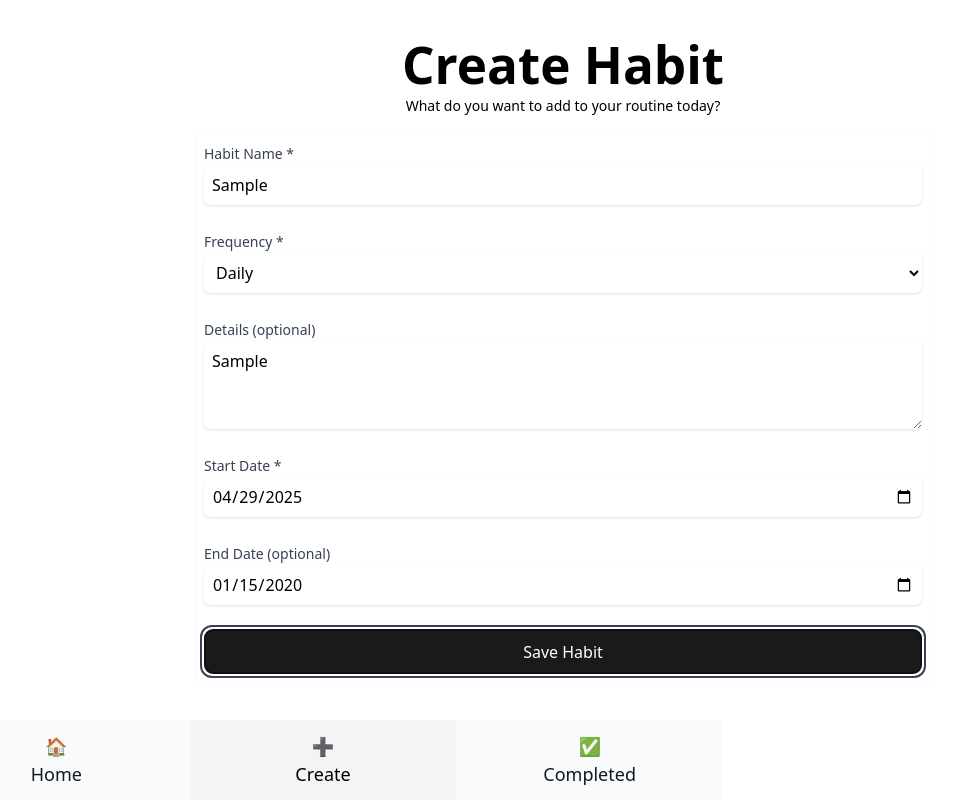
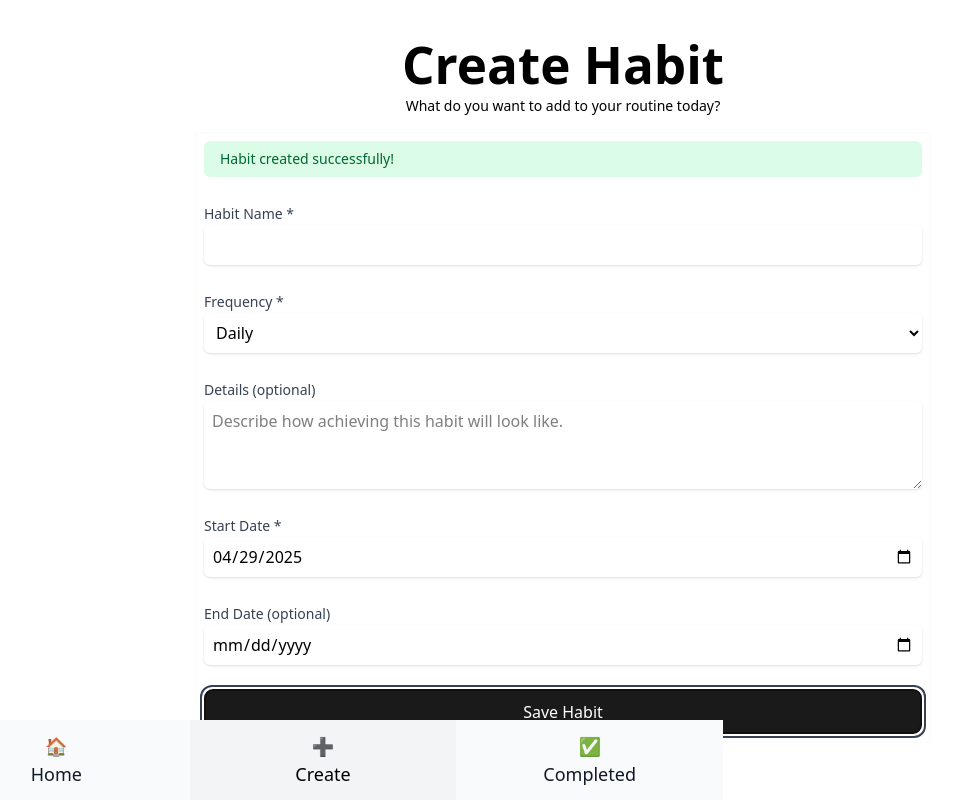
Before and after one commit to damienaries/habit-tracker, a React (Vite) app: page /create in a window 1280 px wide. Both pictures are taken after typing "Sample", "Sample", "2020-01-15" into the empty fields and a click on the button "Save Habit". Shown: the whole page, without its empty margins (77-1034 px from the left). Built offline with nearby package versions, Linux system fonts and the light colour scheme.

Commit message:
add form submit feedback

```diff
--- a/src/components/HabitForm.jsx
+++ b/src/components/HabitForm.jsx
@@ -13,6 +13,7 @@ export default function HabitForm({ onCreate }) {
 	);
 	const [endDate, setEndDate] = useState('');
 	const [error, setError] = useState(null);
+	const [message, setMessage] = useState(null);
 
 	const validateForm = () => {
 		if (!name || !frequency || !startDate) {
@@ -70,9 +71,18 @@ export default function HabitForm({ onCreate }) {
 			if (onCreate) {
 				onCreate(); // allow parent to refresh list or navigate
 			}
+
+			setMessage({ type: 'success', text: 'Habit created successfully!' });
+			setTimeout(() => {
+				setMessage(null);
+			}, 3000);
 		} catch (e) {
 			console.error(e);
 			setError('Failed to create habit. Please try again.');
+			setMessage({ type: 'error', text: 'Error saving habit' });
+			setTimeout(() => {
+				setMessage(null);
+			}, 3000);
 		}
 	};
 
@@ -82,6 +92,18 @@ export default function HabitForm({ onCreate }) {
 			className="flex flex-col gap-y-6 w-full my-4 rounded border border-gray-50 p-2"
 		>
 			{error && <div className="text-red-600 text-sm">{{ error }}</div>}
+
+			{message && (
+				<div
+					className={`text-sm px-4 py-2 rounded-md ${
+						message.type === 'success'
+							? 'bg-green-100 text-green-800'
+							: 'bg-red-100 text-red-800'
+					}`}
+				>
+					{message.text}
+				</div>
+			)}
 
 			<label>
 				<span className="form-label">Habit Name *</span>
--- a/src/components/elements/ButtonComponent.jsx
+++ b/src/components/elements/ButtonComponent.jsx
@@ -55,7 +55,7 @@ export default function ButtonComponent({
 
 	return (
 		<button
-			type="button"
+			type={onClick ? 'button' : 'submit'}
 			onClick={onClick}
 			className={classes}
 			disabled={disabled || loading}
```
